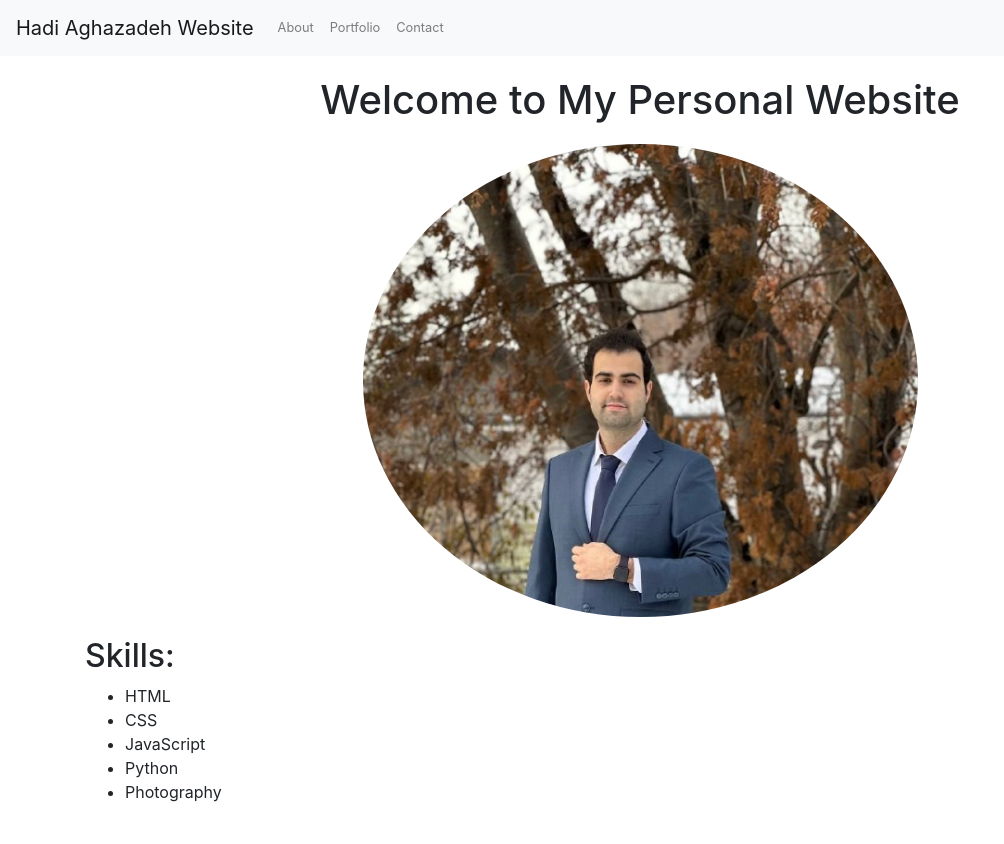
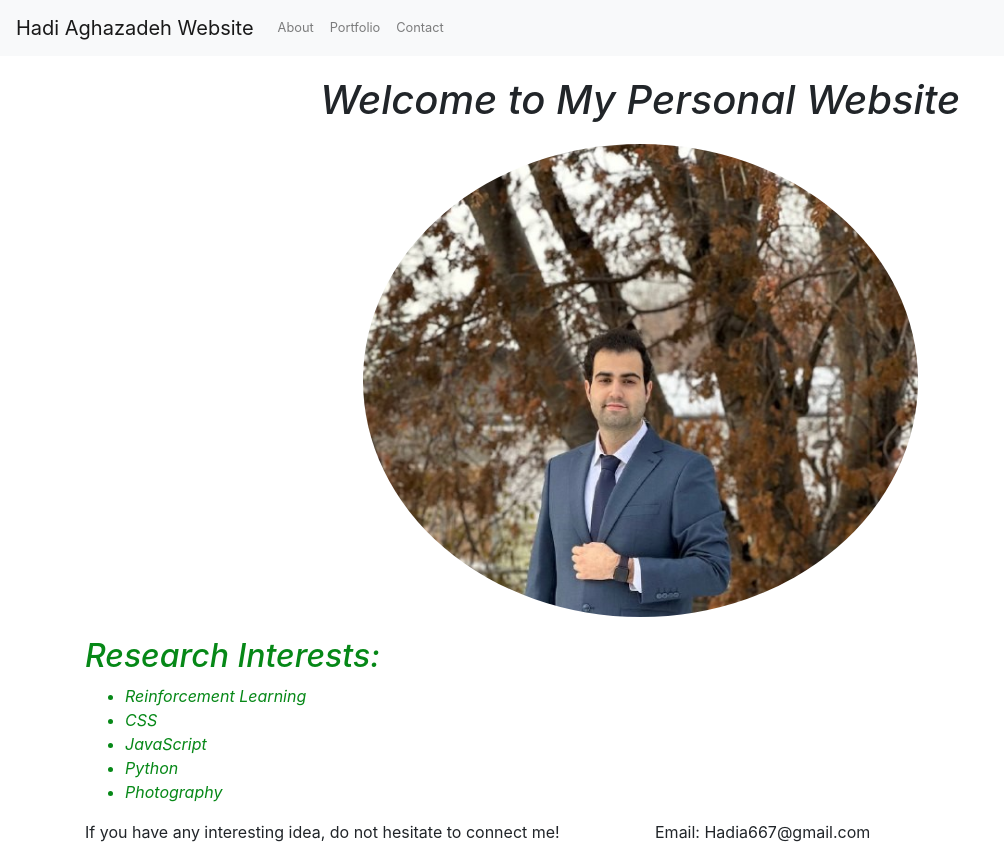
Before and after one commit to hadiagha/HadipersonalWebsiteTemplate, a plain HTML site: page index.html in a window 1280 px wide. Shown: the whole page, without its empty margins (0-1004 px from the left). Before the commit the page ends 820 px from the top, so only its background shows below. Drawn offline with nearby package versions, Linux system fonts and the light colour scheme.

Commit message:
update readme

```diff
--- a/index.html
+++ b/index.html
@@ -25,17 +25,32 @@
         </ul>
       </div>
     </nav>
-    <div class="container skills">
-      <h1 class="text-center">Welcome to My Personal Website</h1>
+    <div class="container" id="skillsection">
+      <div>
+        <h1 class="text-center">Welcome to My Personal Website</h1>
       <img src="myphoto.jpg" class="img-fluid rounded-circle mx-auto d-block" alt="My Photo">
-      <h2>Skills:</h2>
+      </div>
+      <div class="skills">
+        <h2>Research Interests:</h2>
       <ul>
-        <li>HTML</li>
+        <li>Reinforcement Learning</li>
         <li>CSS</li>
         <li>JavaScript</li>
         <li>Python</li>
         <li>Photography</li>
       </ul>
+      </div>
+    </div>
+
+    <div class="container">
+      <div class="row">
+        <div class="col">
+          If you have any interesting idea, do not hesitate to connect me!
+        </div>
+        <div class="col">
+          Email: Hadia667@gmail.com
+        </div>
+      </div>
     </div>
     <script src="https://code.jquery.com/jquery-3.5.1.slim.min.js" integrity="sha384-DfXdz2htPH0lsSSs5nCTpuj/zy4C+OGpamoFVy38MVBnE+IbbVYUew+OrCXaRkfj" crossorigin="anonymous"></script>
     <script src="https://cdn.jsdelivr.net/npm/popper.js@1.16.1/dist/umd/popper.min.js" integrity="sha384-9/reFTGAW83EW2RDu2S0VKaIzap3H66lZH81PoYlFhbGU+6BZp6G7niu735Sk7lN" crossorigin="anonymous"></script>
--- a/style.scss
+++ b/style.scss
@@ -59,8 +59,11 @@ body {
 
 }
 
+#skillsection {
+  font-style: italic
+}
 
 .skills {
-  @extend body;
-  color: yellow;
+  @extend #skillsection;
+  color: rgb(6, 136, 23);
 }
```
Also changed, not shown: about.html (+3 -3 lines), style.css, 2 other files.
